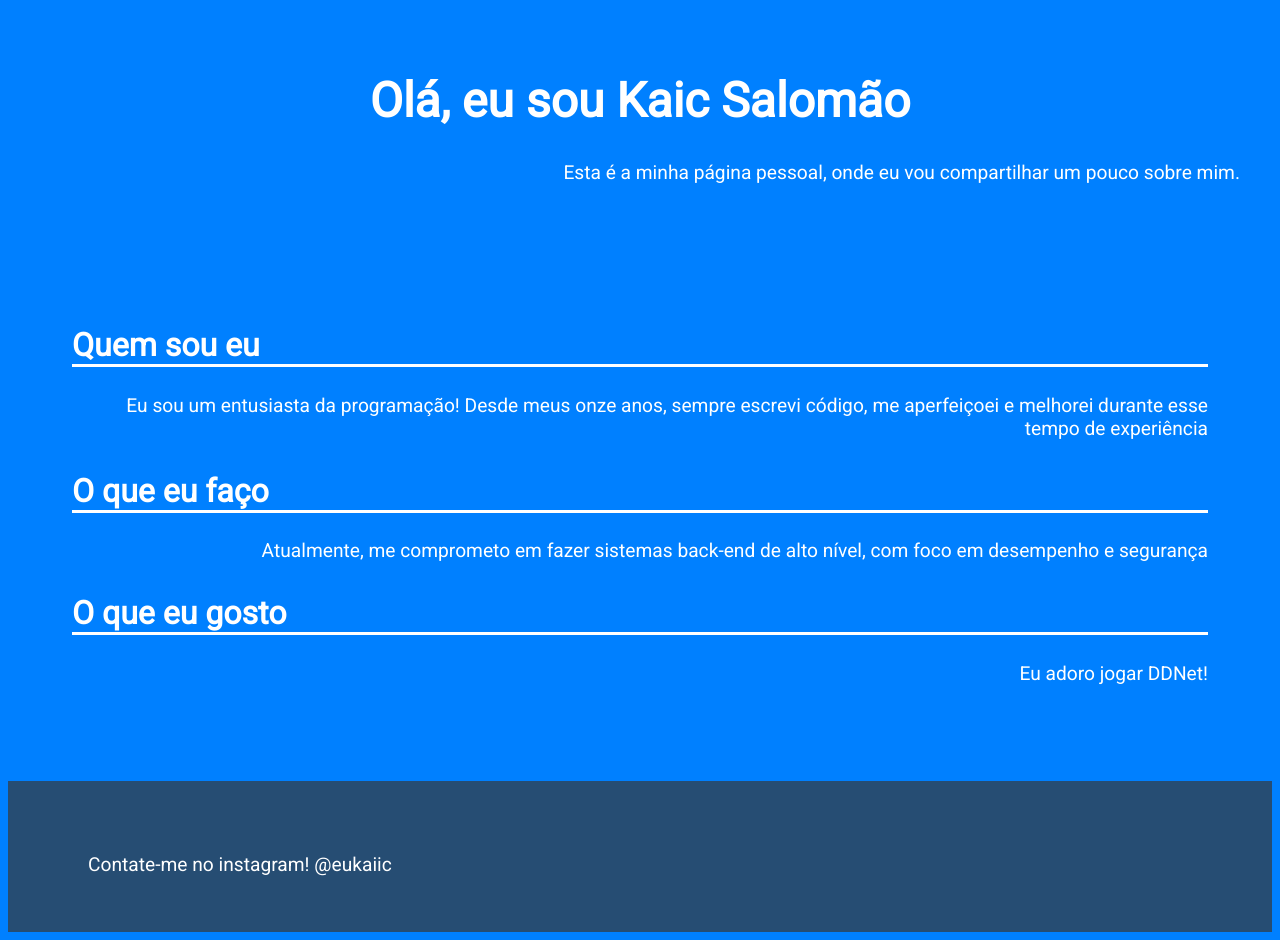
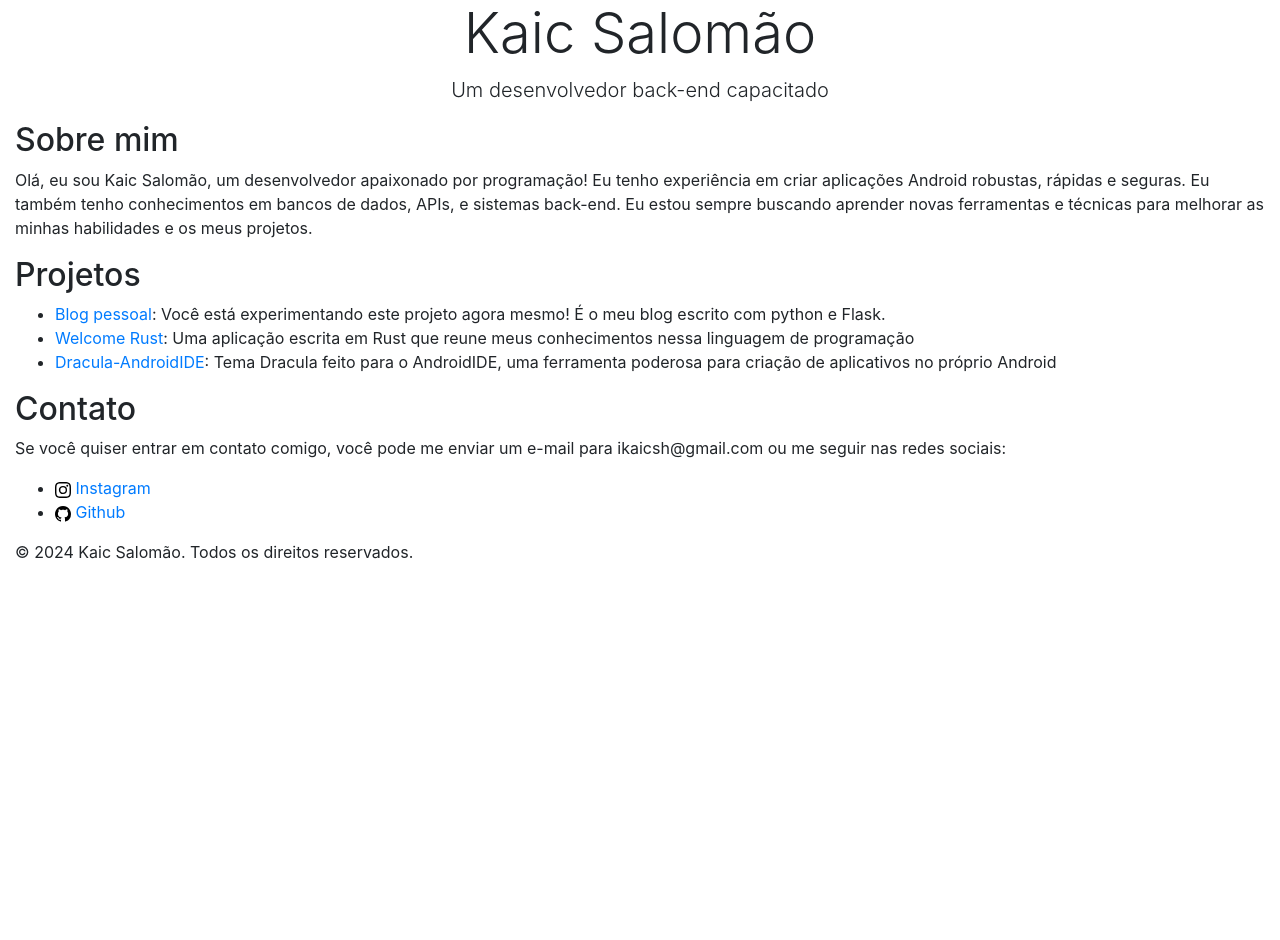
Before and after one commit to kaicsalomao/portfolio, a Flask app: page / in a window 1280 px wide. After the commit the page ends 559 px from the top, so only its background shows below. Run offline with Flask 3, Linux system fonts and the light colour scheme; some libraries are stand-ins or nearby versions.

Commit message:
Atualização no blog

```diff
--- a/templates/index.html
+++ b/templates/index.html
@@ -1,56 +1,63 @@
+<!-- home.html -->
 <!DOCTYPE html>
 <html lang="pt-br">
 <head>
     <meta charset="UTF-8">
-    <title>Kaic Salomão</title>
-    <!-- Referenciar o arquivo externo de estilo -->
-    <link rel="stylesheet" href="style.css">
+    <title>Página pessoal de Kaic Salomão</title>
+    <meta name="viewport" content="width=device-width, initial-scale=1, maximum-scale=1, user-scalable=no">
+    <!-- Importar o Bootstrap do CDN -->
+    <link rel="stylesheet" href="https://stackpath.bootstrapcdn.com/bootstrap/4.5.2/css/bootstrap.min.css">
 </head>
 <body>
-    <!-- Criar um elemento de cabeçalho -->
-    <header>
-        <!-- Criar um elemento de título -->
-        <h1 id="titulo">Olá, eu sou Kaic Salomão</h1>
-        <!-- Criar um elemento de parágrafo -->
-        <p id="introducao">Esta é a minha página pessoal, onde eu vou compartilhar um pouco sobre mim.</p>
-    </header>
-    <!-- Criar um elemento principal -->
-    <main>
-        <!-- Criar um elemento de seção -->
-        <section id="quem-sou-eu">
-            <!-- Criar um elemento de subtítulo -->
-            <h2>Quem sou eu</h2>
-            <!-- Criar um elemento de parágrafo -->
-            <p>Eu sou um entusiasta da programação! Desde meus onze anos, sempre escrevi código, me aperfeiçoei e melhorei durante esse tempo de experiência</p>
+
+    <!-- Criar um container para o conteúdo da página -->
+    <div class="container-fluid">
+        <!-- Criar uma seção para o cabeçalho da página -->
+        <section id="header">
+          <div class="text-center">
+            <!-- Criar um elemento h1 para o nome -->
+            <h1 class="display-4">Kaic Salomão</h1>
+            <!-- Criar um elemento p para a descrição -->
+            <p class="lead">Um desenvolvedor back-end capacitado</p>
+          </div>
         </section>
-        <!-- Criar outro elemento de seção -->
-        <section id="o-que-eu-faco">
-            <!-- Criar outro elemento de subtítulo -->
-            <h2>O que eu faço</h2>
-            <!-- Criar outro elemento de parágrafo -->
-            <p>Atualmente, me comprometo em fazer sistemas back-end de alto nível, com foco em desempenho e segurança</p>
+        <!-- Criar uma seção para o corpo da página -->
+        <section id="body">
+            <!-- Criar um elemento div para o conteúdo -->
+            <div class="content">
+                <!-- Criar um elemento h2 para o título -->
+                <h2>Sobre mim</h2>
+                <!-- Criar um elemento p para o texto -->
+                <p>Olá, eu sou Kaic Salomão, um desenvolvedor apaixonado por programação! Eu tenho experiência em criar aplicações Android robustas, rápidas e seguras. Eu também tenho conhecimentos em bancos de dados, APIs, e sistemas back-end. Eu estou sempre buscando aprender novas ferramentas e técnicas para melhorar as minhas habilidades e os meus projetos.</p>
+                <!-- Criar um elemento h2 para o título -->
+                <h2>Projetos</h2>
+                <!-- Criar um elemento ul para a lista de projetos -->
+                <ul>
+                    <!-- Criar um elemento li para cada projeto -->
+                    <li><a href="https://github.com/kaicsm/blog">Blog pessoal</a>: Você está experimentando este projeto agora mesmo! É o meu blog escrito com python e Flask.</li>
+                    <li><a href="https://github.com/kaicsm/welcome-rs">Welcome Rust</a>: Uma aplicação escrita em Rust que reune meus conhecimentos nessa linguagem de programação</li>
+                    <li><a href="https://github.com/kaicsm/dracula-androidide">Dracula-AndroidIDE</a>: Tema Dracula feito para o AndroidIDE, uma ferramenta poderosa para criação de aplicativos no próprio Android</li>
+                </ul>
+                <!-- Criar um elemento h2 para o título -->
+                <h2>Contato</h2>
+                <!-- Criar um elemento p para o texto -->
+                <p>Se você quiser entrar em contato comigo, você pode me enviar um e-mail para ikaicsh@gmail.com ou me seguir nas redes sociais:</p>
+                <!-- Criar um elemento ul para a lista de redes sociais -->
+                <ul>
+                    <!-- Criar um elemento li para cada rede social -->
+            <li><a href="https://instagram.com/eukaiic"><img src="/static/icons/instagram.svg"> Instagram</a></li>
+            <li><a href="https://github.com/kaicsm"><img src="/static/icons/github.svg"> Github</a></li>
+                </ul>
+            </div>
         </section>
-        <!-- Criar mais um elemento de seção -->
-        <section id="o-que-eu-gosto">
-            <!-- Criar mais um elemento de subtítulo -->
-            <h2>O que eu gosto</h2>
-            <!-- Criar mais um elemento de parágrafo -->
-            <p>Eu adoro jogar DDNet!</p>
+        <!-- Criar uma seção para o rodapé da página -->
+        <section id="footer">
+            <!-- Criar um elemento p para o texto -->
+            <p>© 2024 Kaic Salomão. Todos os direitos reservados.</p>
         </section>
-    </main>
-    <!-- Criar um elemento de rodapé -->
-    <footer>
-        <!-- Criar um elemento de navegação -->
-        <nav id="contato">
-            <!-- Criar um elemento de lista não ordenada -->
-            <ul>
-                <!-- Criar um elemento de item de lista -->
-                <li>
-                    <!-- Criar um elemento de link -->
-                    <a href="https://www.instagram.com/eukaiic/" target="_blank">Contate-me no instagram! @eukaiic</a>
-                </li>
-            </ul>
-        </nav>
-    </footer>
+    </div>
+    <!-- Importar o jQuery e o Bootstrap do CDN -->
+    <script src="https://code.jquery.com/jquery-3.5.1.slim.min.js"></script>
+    <script src="https://stackpath.bootstrapcdn.com/bootstrap/4.5.2/js/bootstrap.min.js"></script>
 </body>
 </html>
```
Also changed, not shown: app.py (renamed from main.py), static/icons/github.svg (added), static/icons/instagram.svg (added), static/style.css (renamed from templates/style.css), 1 other file.
